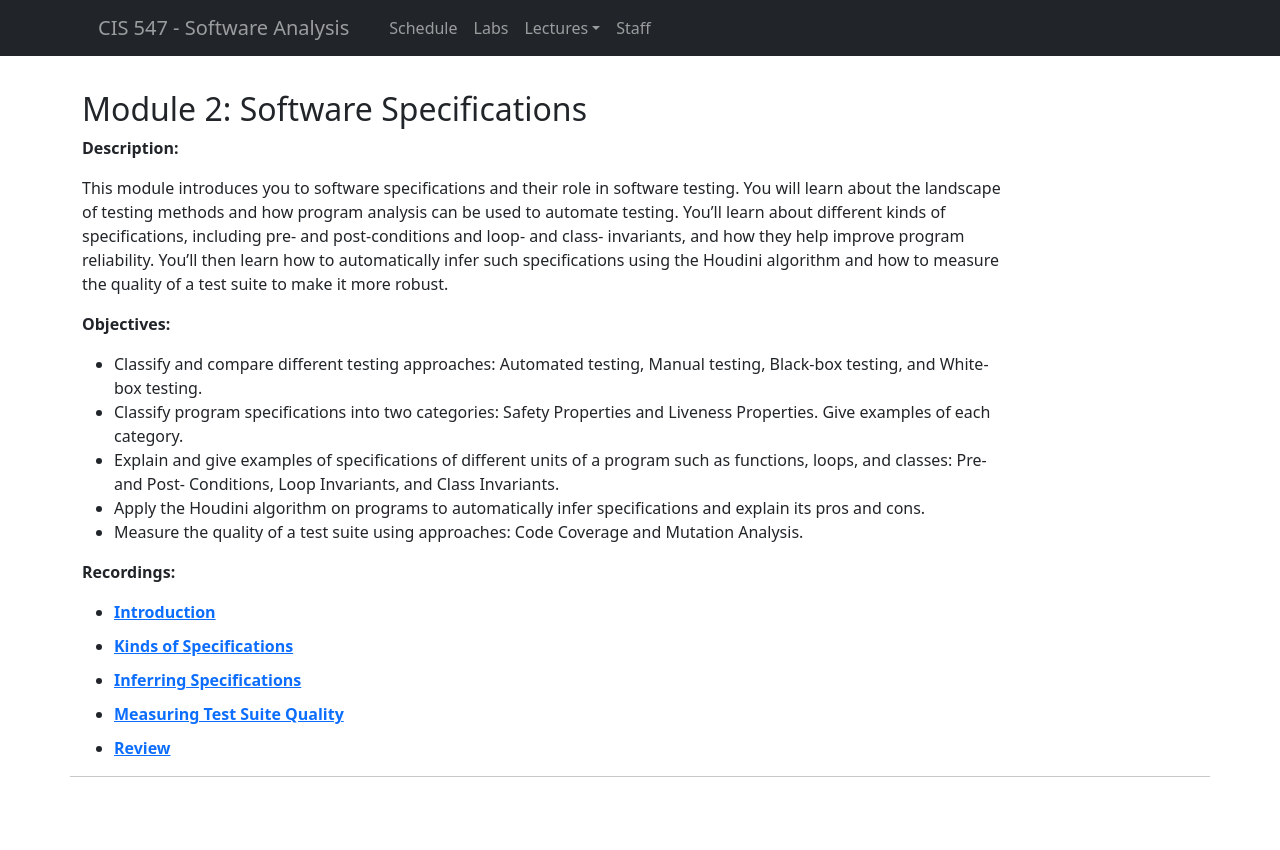
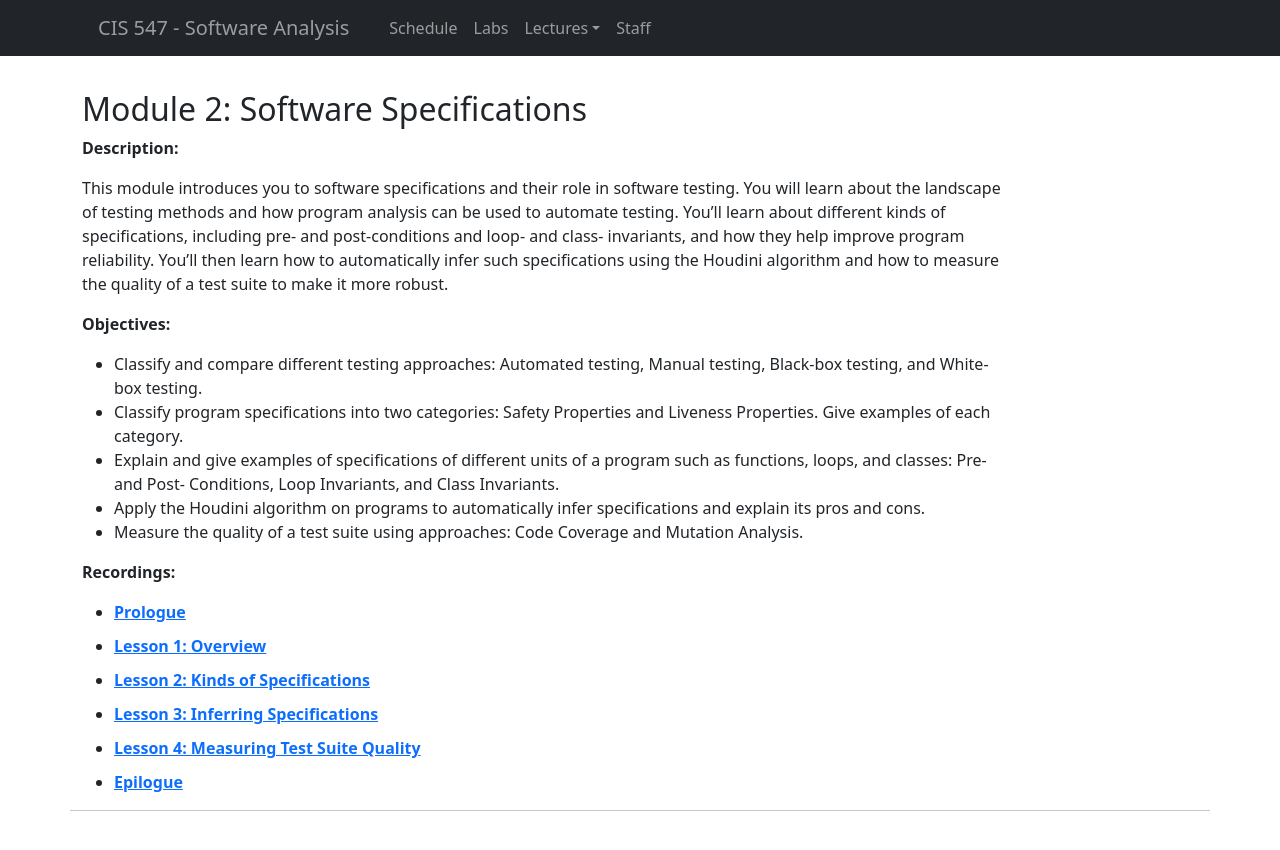
Before and after one commit to cis547/cis547.github.io, a Jekyll site: the page built from _lectures/02.markdown, in a window 1280 px wide. Shown: the top 850 px of the page. Built offline with Jekyll 4.4.1, drawn with Linux system fonts in a browser that asks for light colours.

Commit message:
fine-tune lesson partitions

```diff
--- a/_lectures/02.markdown
+++ b/_lectures/02.markdown
@@ -11,17 +11,11 @@ objectives: |
   + Apply the Houdini algorithm on programs to automatically infer specifications and explain its pros and cons.
   + Measure the quality of a test suite using approaches: Code Coverage and Mutation Analysis.
 lessons:
-  - title: "Introduction"
-    segments:
-      - title: "Introduction"
-        url: ""
-      - title: "Software Development Scenario"
-        url: ""
-      - title: "The Role of Specifications"
-        url: ""
-      - title: "Landscape of Testing Approaches"
-        url: ""
-  - title: "Kinds of Specifications"
+  - title: "Prologue"
+    url: ""
+  - title: "Lesson 1: Overview"
+    url: ""
+  - title: "Lesson 2: Kinds of Specifications"
     segments:
       - title: "Safety and Liveness"
         url: ""
@@ -39,7 +33,7 @@ lessons:
         url: ""
       - title: "Reading: Hardening C/C++ Code with Clang Sanitizers"
         url: ""
-  - title: "Inferring Specifications"
+  - title: "Lesson 3: Inferring Specifications"
     segments:
       - title: "The Houdini Algorithm"
         url: ""
@@ -53,7 +47,7 @@ lessons:
         url: ""
       - title: "Reading: Verifying Program Correctness with Dafny"
         url: ""
-  - title: "Measuring Test Suite Quality"
+  - title: "Lesson 4: Measuring Test Suite Quality"
     segments:
       - title: "How Good Is Your Test Suite?"
         url: ""
@@ -73,8 +67,6 @@ lessons:
         url: ""
       - title: "Quiz 2.5 [Solution] Mutation Analysis (Part 2)"
         url: ""
-  - title: "Review"
-    segments:
-      - title: "What Have We Learned?"
-        url: ""
+  - title: "Epilogue"
+    url: ""
 ---
```
Also changed, not shown: _lectures/01.markdown (+8 -4 lines).
